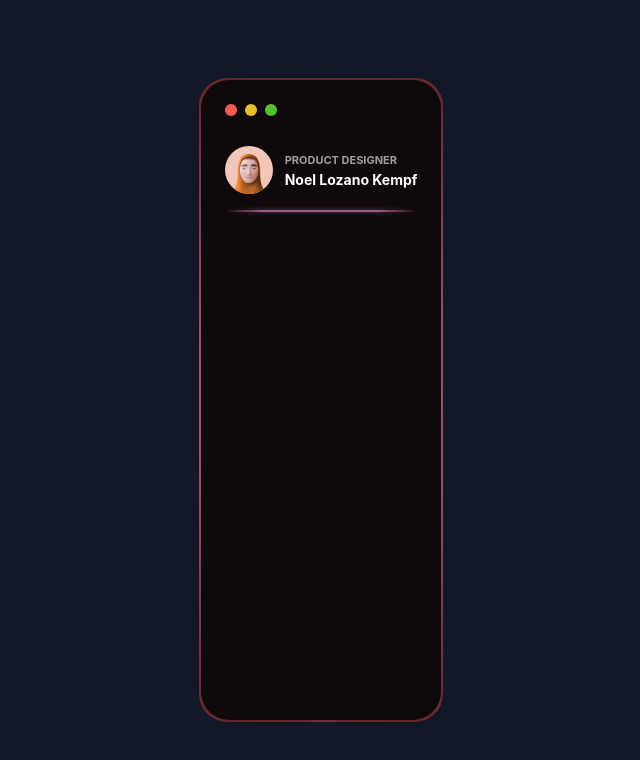
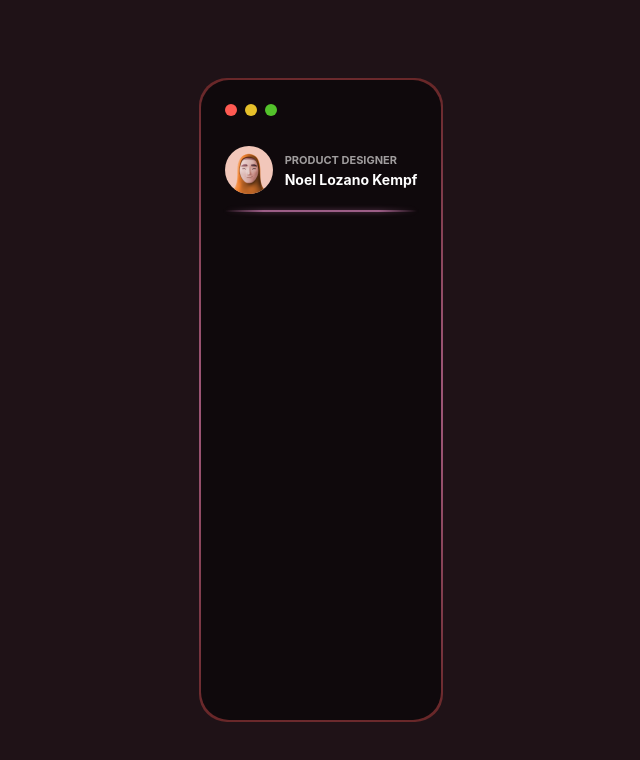
Before and after one commit to JonathanAGonzalez/sidebar, a React (Vite) app: page / in a window 1280 px wide. Shown: the top 760 px of the page, without its empty margins (319-959 px from the left). Built offline with nearby package versions, Linux system fonts and the light colour scheme.

Commit message:
feat: Add motion library and update primary color variable in CSS

```diff
--- a/package.json
+++ b/package.json
@@ -10,6 +10,7 @@
     "preview": "vite preview"
   },
   "dependencies": {
+    "motion": "^12.23.24",
     "react": "^19.1.1",
     "react-dom": "^19.1.1",
     "react-icons": "^5.5.0"
--- a/src/index.css
+++ b/src/index.css
@@ -1,5 +1,5 @@
 :root {
-  --primary-color: #111827;
+  --primary-color: #1F1217;
 }
 
 * {
```
Also changed, not shown: 1 other file (tests, documents, lock files or other folders).
